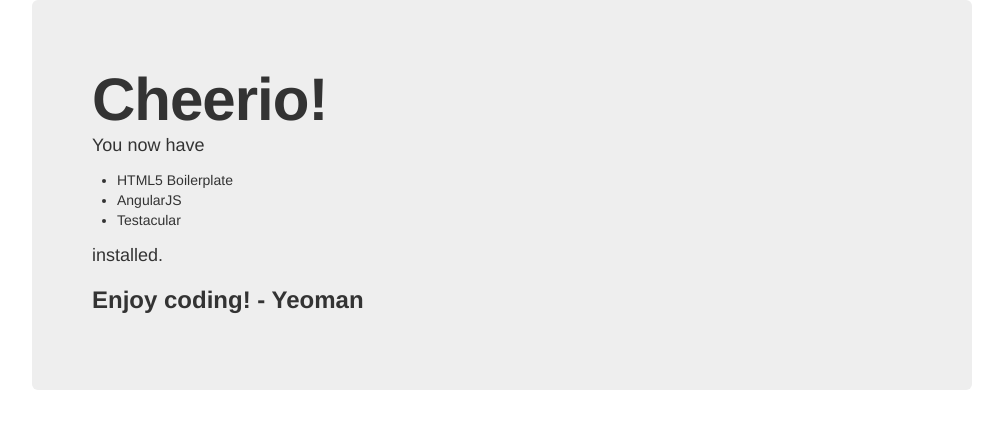
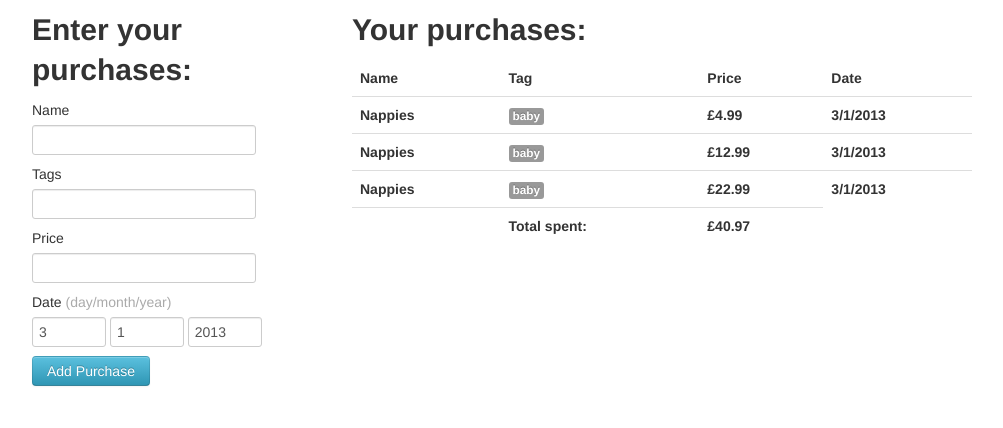
Before and after one commit to dpiatek/mmmoney, a website: page app/index.html in a window 1280 px wide. Shown: the whole page, without its empty margins (138-1141 px from the left). Drawn offline with Linux system fonts and the light colour scheme.

Commit message:
Add basic app functions

```diff
--- a/app/scripts/controllers/main.js
+++ b/app/scripts/controllers/main.js
@@ -1,9 +1,85 @@
+/*jshint globalstrict: true*/
+/*globals mmmoneyApp:true, $:true */
 'use strict';
 
 mmmoneyApp.controller('MainCtrl', function($scope) {
-  $scope.awesomeThings = [
-    'HTML5 Boilerplate',
-    'AngularJS',
-    'Testacular'
+
+  var today = (function(){
+    var now = new Date();
+    return {
+      'formated_date': now.getDay() + '/' + (now.getMonth() + 1) + '/' + now.getFullYear(),
+      'day': now.getDay(),
+      'month': now.getMonth() + 1,
+      'year': now.getFullYear()
+    };
+  }());
+
+  $scope.purchaseDateDay = today.day;
+  $scope.purchaseDateMonth = today.month;
+  $scope.purchaseDateYear = today.year;
+
+  $scope.purchases = [
+  {
+    name: 'Nappies',
+    tags: 'baby',
+    price: 12.99,
+    date:  {
+        'day': $scope.purchaseDateDay,
+        'month': $scope.purchaseDateMonth,
+        'year': $scope.purchaseDateYear
+      }
+  },
+  {
+    name: 'Nappies',
+    tags: 'baby',
+    price: 22.99,
+    date:  {
+        'day': $scope.purchaseDateDay,
+        'month': $scope.purchaseDateMonth,
+        'year': $scope.purchaseDateYear
+      }
+  },
+  {
+    name: 'Nappies',
+    tags: 'baby',
+    price: 4.99,
+    date:  {
+        'day': $scope.purchaseDateDay,
+        'month': $scope.purchaseDateMonth,
+        'year': $scope.purchaseDateYear
+      }
+  }
   ];
+
+
+  $scope.addPurchase = function() {
+    console.log(addPurchaseForm);
+    $scope.purchases.push({
+      name:  $scope.purchaseName,
+      tags:  $scope.purchaseTags,
+      price: $scope.purchasePrice,
+      date:  {
+        'day': $scope.purchaseDateDay,
+        'month': $scope.purchaseDateMonth,
+        'year': $scope.purchaseDateYear
+      }
+
+    });
+
+    $scope.purchaseName = '';
+    $scope.purchaseTags = '';
+    $scope.purchasePrice = '';
+
+    $('[name=purchaseName]').focus();
+  };
+
+  $scope.totalPurchases = function() {
+    var total = 0;
+    $scope.purchases.forEach(function(purchase){
+      total += parseFloat(purchase.price, 10);
+    });
+
+    return total;
+  };
+
 });
--- a/app/styles/main.css
+++ b/app/styles/main.css
@@ -1,2 +1,6 @@
 /* Will be compiled down to a single stylesheet with your sass files */
 @import 'bootstrap.css';
+
+.greyed-out {
+  color: #aaa;
+}
--- a/app/views/main.html
+++ b/app/views/main.html
@@ -1,9 +1,47 @@
-<div class="hero-unit">
-  <h1>Cheerio!</h1>
-  <p>You now have</p>
-  <ul>
-      <li ng-repeat="thing in awesomeThings">{{thing}}</li>
-  </ul>
-  <p>installed.</p>
-  <h3>Enjoy coding! - Yeoman</h3>
+<div class="row">
+
+  <div class="span4">
+    <h2>Enter your purchases:</h2>
+    <form ng-submit="addPurchase()" name="addPurchaseForm">
+      <label for="purchaseName">Name</label>
+      <input type="text" ng-model="purchaseName" required name="purchaseName">
+
+      <label for="purchaseTags">Tags</label>
+      <input type="text" ng-model="purchaseTags" required name="purchaseTags">
+
+      <label for="purchasePrice">Price</label>
+      <input type="text" ng-model="purchasePrice" required ng-pattern="/\d/" name="purchasePrice">
+
+      <label for="purchaseDate">Date <span class="greyed-out">(day/month/year)</span></label>
+      <input type="text" class="input-mini" required ng-pattern="/\d{1,2}/" ng-model="purchaseDateDay">
+      <input type="text" class="input-mini" required ng-pattern="/\d{1,2}/" ng-model="purchaseDateMonth">
+      <input type="text" class="input-mini" required ng-pattern="/\d{4}/" ng-model="purchaseDateYear">
+
+      <button type="submit" class="btn btn-info">Add Purchase</button>
+    </form>
+  </div>
+
+  <div class="span8">
+    <h2>Your purchases:</h2>
+    <table class="table">
+      <thead>
+        <th>Name</th>
+        <th>Tag</th>
+        <th>Price</th>
+        <th>Date</th>
+      </thead>
+      <tfoot>
+        <th></th>
+        <th>Total spent:</th>
+        <th>£{{totalPurchases()}}</th>
+      </tfoot>
+      <tr ng-repeat="purchase in purchases | orderBy:'+price'">
+        <th>{{purchase.name}}</th>
+        <th><span class="label">{{purchase.tags}}</span></th>
+        <th>£{{purchase.price}}</th>
+        <th>{{purchase.date.day}}/{{purchase.date.month}}/{{purchase.date.year}}</th>
+      </tr>
+    </table>
+  </div>
+
 </div>
```
